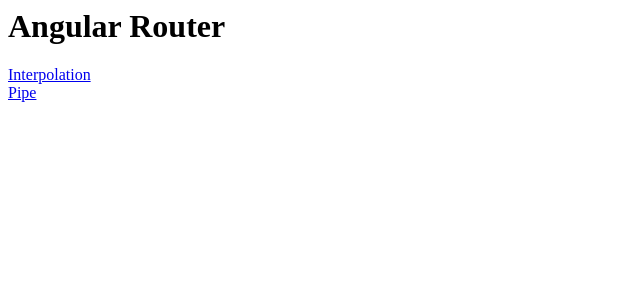
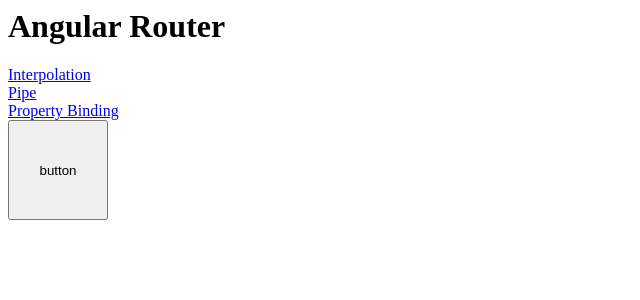
Before and after one commit to QuanticX/angular-quanticx-formation, an Angular app: page /property-binding in a window 1280 px wide. Before the commit this address led to /. Shown: the top 300 px of the page, without its empty margins (0-640 px from the left). Built offline with nearby package versions, Linux system fonts and the light colour scheme.

Commit message:
Property Binding

```diff
--- a/src/app/app.component.html
+++ b/src/app/app.component.html
@@ -3,5 +3,7 @@
   <a routerLink="/interpolation" routerLinkActive="active">Interpolation</a>
   <br>
   <a routerLink="/pipe" routerLinkActive="active">Pipe</a>
+  <br>
+  <a routerLink="/property-binding" routerLinkActive="active">Property Binding</a>
 </nav>
 <router-outlet></router-outlet>
--- a/src/app/app.module.ts
+++ b/src/app/app.module.ts
@@ -7,17 +7,19 @@
 import { HelloComponent } from './hello.component';
 import { InterpolationComponent } from './interpolation/interpolation.component';
 import { PipeComponent } from './pipe/pipe.component';
+import { PropertyBindingComponent } from './property-binding/property-binding.component';
 
 const appRoutes: Routes = [
   { path: 'interpolation', component: InterpolationComponent },
   { path: 'pipe', component: PipeComponent },
+  { path: 'property-binding', component: PropertyBindingComponent },
 ];
 
 
 @NgModule({
   imports:      [ BrowserModule, FormsModule, RouterModule.forRoot( appRoutes )
  ],
-  declarations: [ AppComponent, HelloComponent, InterpolationComponent, PipeComponent ],
+  declarations: [ AppComponent, HelloComponent, InterpolationComponent, PipeComponent, PropertyBindingComponent ],
   bootstrap:    [ AppComponent ]
 })
 export class AppModule { }
--- /dev/null
+++ b/src/app/property-binding/property-binding.component.html
@@ -0,0 +1,2 @@
+<button [style.height.px] = 'btnHeight'    [style.width.px] = 'btnWidth' >
+ button </button>
--- /dev/null
+++ b/src/app/property-binding/property-binding.component.ts
@@ -0,0 +1,18 @@
+import { Component, OnInit } from '@angular/core';
+
+@Component({
+  selector: 'app-property-binding',
+  templateUrl: './property-binding.component.html',
+  styleUrls: ['./property-binding.component.css']
+})
+export class PropertyBindingComponent implements OnInit {
+
+  constructor() { }
+
+  ngOnInit() {
+  }
+  btnHeight = 100;
+  btnWidth = 100;
+
+
+}
```
Also changed, not shown: src/app/property-binding/property-binding.component.css (added).
